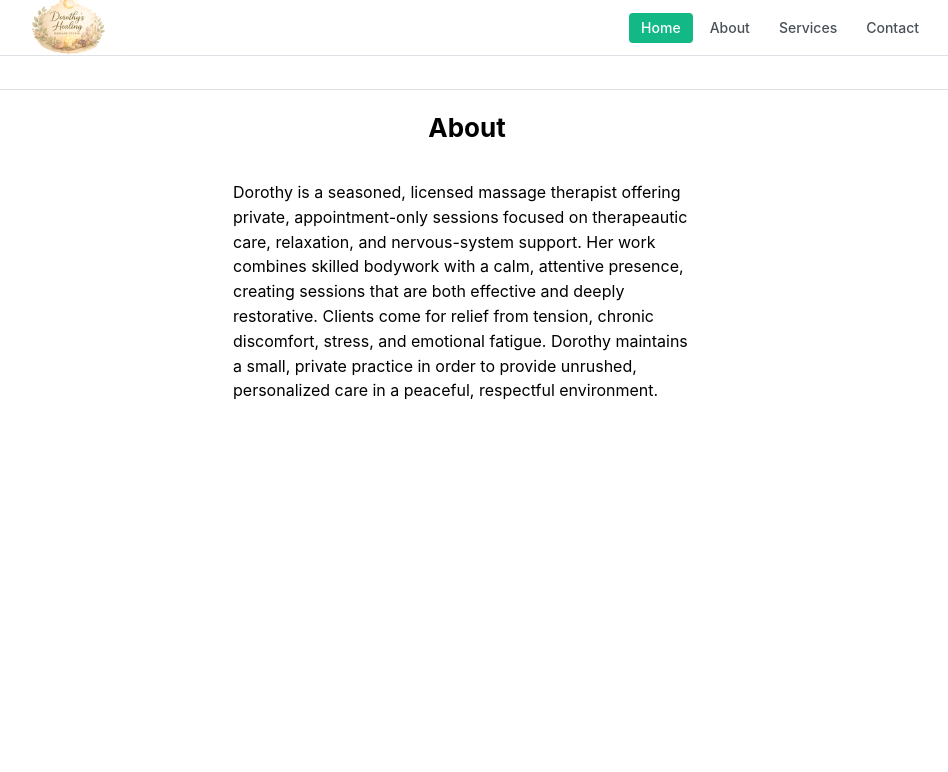
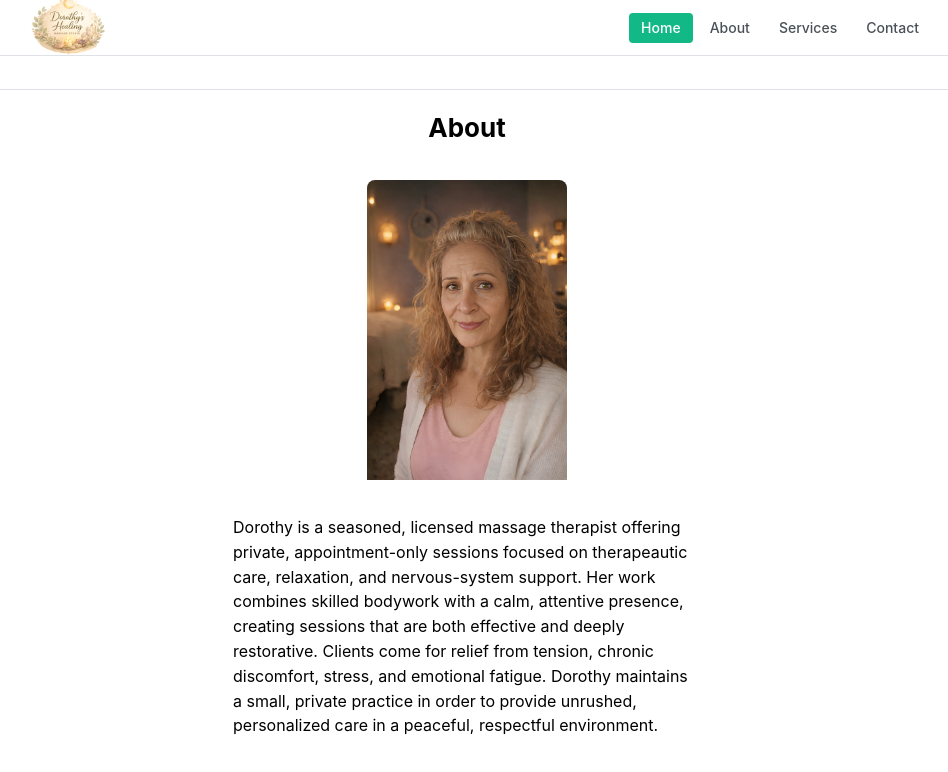
Before and after one commit to ryu11wgu/dorothysmassagestudio, a React (Vite) app: page /about in a window 1280 px wide. Shown: the top 772 px of the page, without its empty margins (173-1121 px from the left). Built offline with nearby package versions, Linux system fonts and the light colour scheme.

Commit message:
Add About picture

```diff
--- a/src/pages/About.tsx
+++ b/src/pages/About.tsx
@@ -1,4 +1,4 @@
-import { Center, Container, Title, Text } from "@mantine/core";
+import { Center, Container, Title, Text, Image } from "@mantine/core";
 
 export default function Prices() {
   return (
@@ -8,6 +8,11 @@ export default function Prices() {
           <Title pt={75} order={2}>
             About
           </Title>
+        </Center>
+      </Container>
+      <Container>
+        <Center>
+          <Image radius={"md"} src={"./profile.png"} w={200} pb={35} />
         </Center>
       </Container>
       <Container size={500}>
```
Also changed, not shown: public/profile.png (added).
